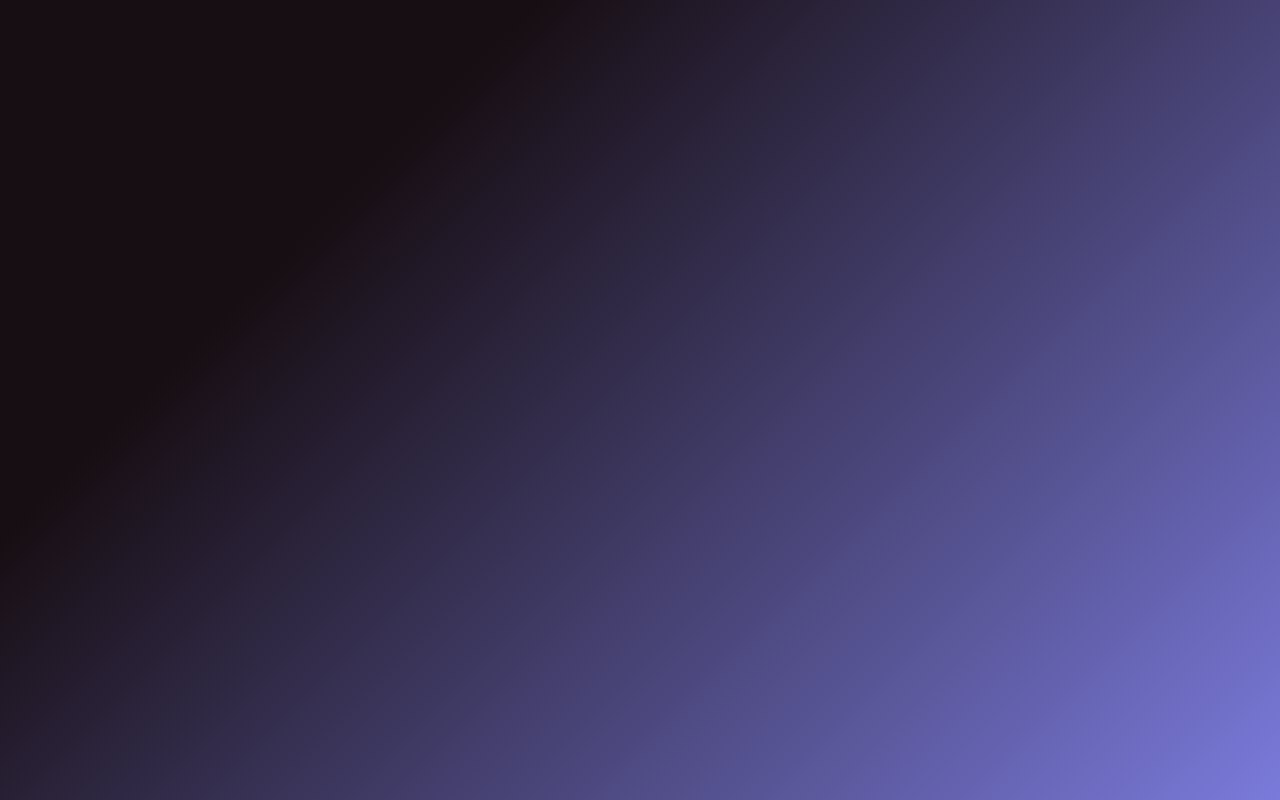
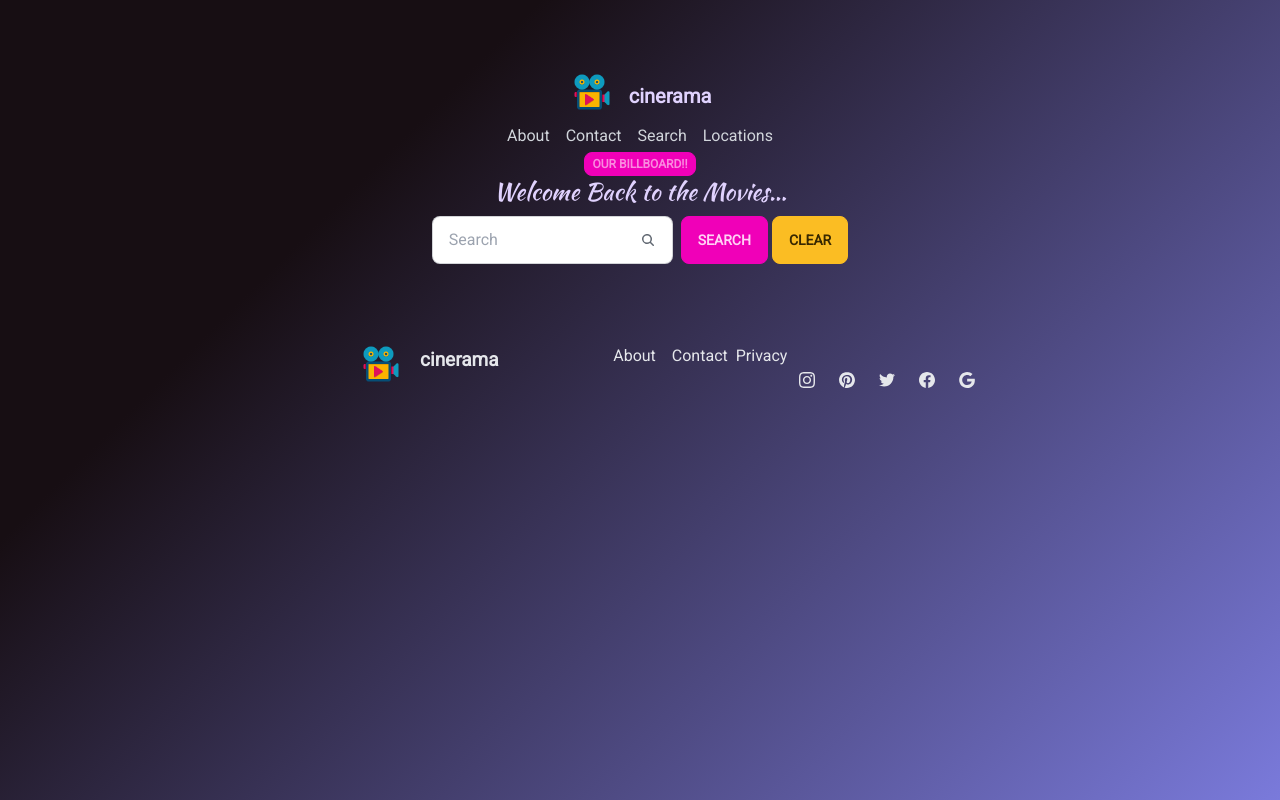
Before and after one commit to guitarbuju/cinerama, a React (Vite) app: page /search in a window 1280 px wide. Before the commit this address had no page. Built offline with nearby package versions, Linux system fonts and the light colour scheme.

Commit message:
created search page

```diff
--- a/src/App.jsx
+++ b/src/App.jsx
@@ -9,6 +9,7 @@ import Welcome from "./pages/Welcome";
 // import About from "./pages/About";
 import Contact from "./pages/Contact";
 import AboutNew from "./pages/AboutNew";
+import Search from "./pages/Search";
 
 function App() {
 
@@ -23,6 +24,7 @@ function App() {
             <Route path="pag2" element={<Pagina2 />} />
             <Route path="pag3" element={<Pagina3 />} />
             <Route path="pag" element={<Pagina />} />
+            <Route path="search" element={<Search />} />
             <Route path="about" element={<AboutNew/>} />
             <Route path="contact" element={<Contact/>} />
           </Route>
--- a/src/components/Header.jsx
+++ b/src/components/Header.jsx
@@ -37,6 +37,9 @@ const Header = ({ choose }) => {
             <Link to="/contact">
               <button className="ghost">Contact</button>
             </Link>
+            <Link to="/search">
+              <button className="ghost">Search</button>
+            </Link>
             <a>Locations</a>
           </div>
 
--- a/src/components/Header2.jsx
+++ b/src/components/Header2.jsx
@@ -7,10 +7,6 @@ const Header = () => {
     fontFamily: "Kaushan Script",
     textShadow:'3px 3px 3px 0 white',
   };
-
-
-
-
 
   return (
     <div>
@@ -25,6 +21,7 @@ const Header = () => {
         <div className="flex justify-center gap-4 text-gray-300 text:lg sm:text-xl">
           <Link to='/about'><button className="ghost">About</button></Link>
           <Link to='/contact'><button className="ghost">Contact</button></Link>
+          <Link to='/search'><button className="ghost">Search</button></Link>
           <a>Locations</a>
           <a>Links</a>
         </div>
--- /dev/null
+++ b/src/pages/Search.jsx
@@ -0,0 +1,94 @@
+import { motion } from "framer-motion";
+import SelectMovieButton from "../components/SelectMovieButton";
+import Header from "../components/Header";
+import Movie from "../components/Movie";
+import axios from "axios";
+import { useState } from "react";
+import styles from "./movie.module.css";
+
+const Search = () => {
+  const [movieSearch, setMovieSearch] = useState("");
+  const [movieData, setMovieData] = useState([]);
+
+  const url = `https://api.themoviedb.org/3/search/movie?api_key=7c93a29133df64c786e0131de31c666c&query=${movieSearch}&include_adult=false&language=en-US&page=1`;
+
+  const SearchMovie = async () => {
+    try {
+      const fetchedMovie = await axios.get(url);
+      const response = fetchedMovie.data;
+      setMovieData(response.results || response);
+    } catch (error) {
+      console.error("Error fetching movie:", error);
+    }
+  };
+  const ClearSearch = () => {
+    setMovieSearch("");
+    setMovieData([]);
+
+  };
+
+  return (
+    <div className="mt-10 ">
+      <Header />
+      <div className="flex flex-wrap justify-center gap-2 align-middle">
+        <label className="input input-bordered flex items-center gap-2">
+          <input
+            type="text"
+            className="grow"
+            placeholder="Search"
+            value={movieSearch}
+            onChange={(e) => setMovieSearch(e.target.value)}
+          />
+          <svg
+            xmlns="http://www.w3.org/2000/svg"
+            viewBox="0 0 16 16"
+            fill="currentColor"
+            className="h-4 w-4 opacity-70"
+          >
+            <path
+              fillRule="evenodd"
+              d="M9.965 11.026a5 5 0 1 1 1.06-1.06l2.755 2.754a.75.75 0 1 1-1.06 1.06l-2.755-2.754ZM10.5 7a3.5 3.5 0 1 1-7 0 3.5 3.5 0 0 1 7 0Z"
+              clipRule="evenodd"
+            />
+          </svg>
+        </label>
+
+        <div className="flex gap-1">
+          <button className="btn btn-secondary" onClick={() => SearchMovie()}>
+          {" "}
+          SEARCH
+        </button>
+        <button className="btn btn-warning" onClick={()=>ClearSearch()}>
+          {" "}
+          CLEAR
+        </button>
+        </div>
+
+      </div>
+
+      <div
+        className={`sm:grid grid-cols-2 lg:grid-cols-3 xl:grid-cols-4 gap-4 mt-10 ${styles.movie}`}
+      >
+        {movieData.map((movie, index) => (
+          <motion.div
+            key={index}
+            className="rounded-lg"
+            style={{ boxShadow: "8px 4px 10px  rgba(0,0,0,0.8)" }}
+            whileHover={{
+              scale: 1.05,
+              boxShadow: "17px 8px 20px -4px rgba(0,0,0,0.8)",
+            }}
+          >
+            <Movie movie={movie} />
+
+            <div className="mb-8 h-10">
+              <SelectMovieButton movie={movie} />
+            </div>
+          </motion.div>
+        ))}
+      </div>
+    </div>
+  );
+};
+
+export default Search;
--- a/src/pages/Welcome.jsx
+++ b/src/pages/Welcome.jsx
@@ -20,6 +20,7 @@ const Welcome = () => {
 <div className="ml-10 flex justify-start gap-4 text-gray-300">
           <Link to='/about'>About</Link>
           <Link to='/contact'>Contact</Link>
+          <Link to='/search'>Search</Link>
           <a>Locations</a>
           <a>Links</a>
         </div>
```
